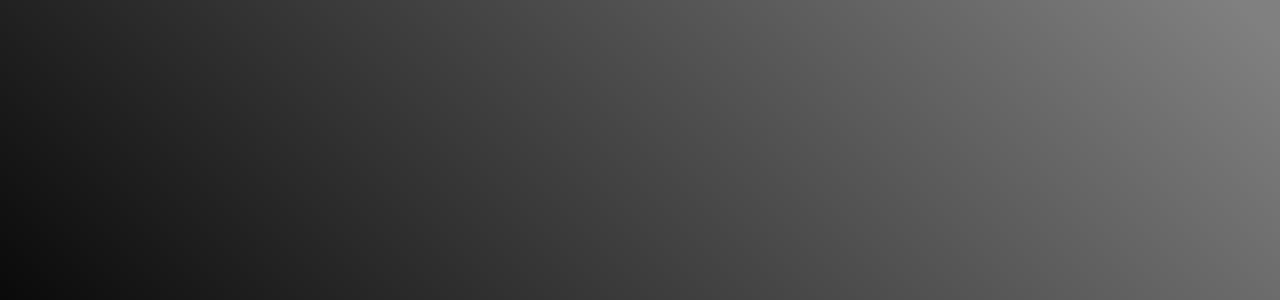
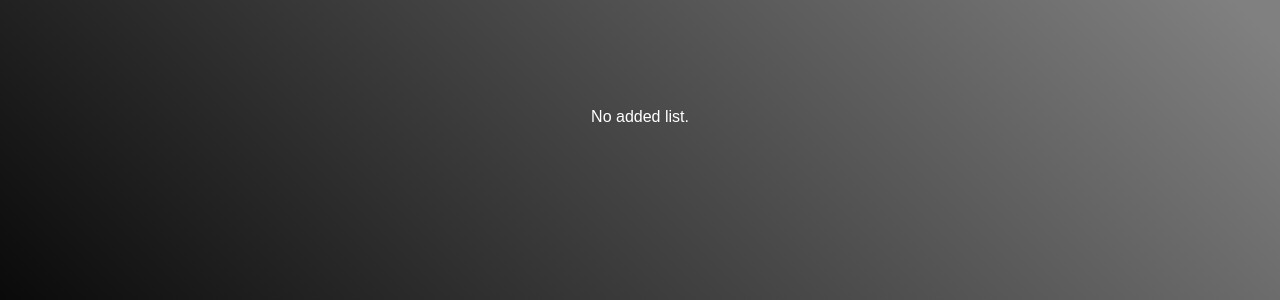
Before and after one commit to Yan-2003/ToDoList, a PHP site: page / in a window 1280 px wide. Shown: the part 164-464 px from the top of the page. Run offline with PHP 8.4, Linux system fonts and the light colour scheme.

Commit message:
Add files via upload

```diff
--- a/assets/style/main.css
+++ b/assets/style/main.css
@@ -110,3 +110,8 @@ header{
 .list.check:hover{
     background-color: rgb(90, 121, 30);
 }
+
+.nolist{
+    color: white;
+    margin: 0 auto;
+}
--- a/request/addlist.php
+++ b/request/addlist.php
@@ -14,7 +14,11 @@ if(isset($_POST['delete'])){
 
 
 ?>
-
+<?php if($db == NULL):?>
+    <div class="nolist">
+        <p>No added list.</p>
+    </div>
+<?php endif?>
 
 <?php if($db != NULL):?>
 <?php foreach($db as $list):?>
```
